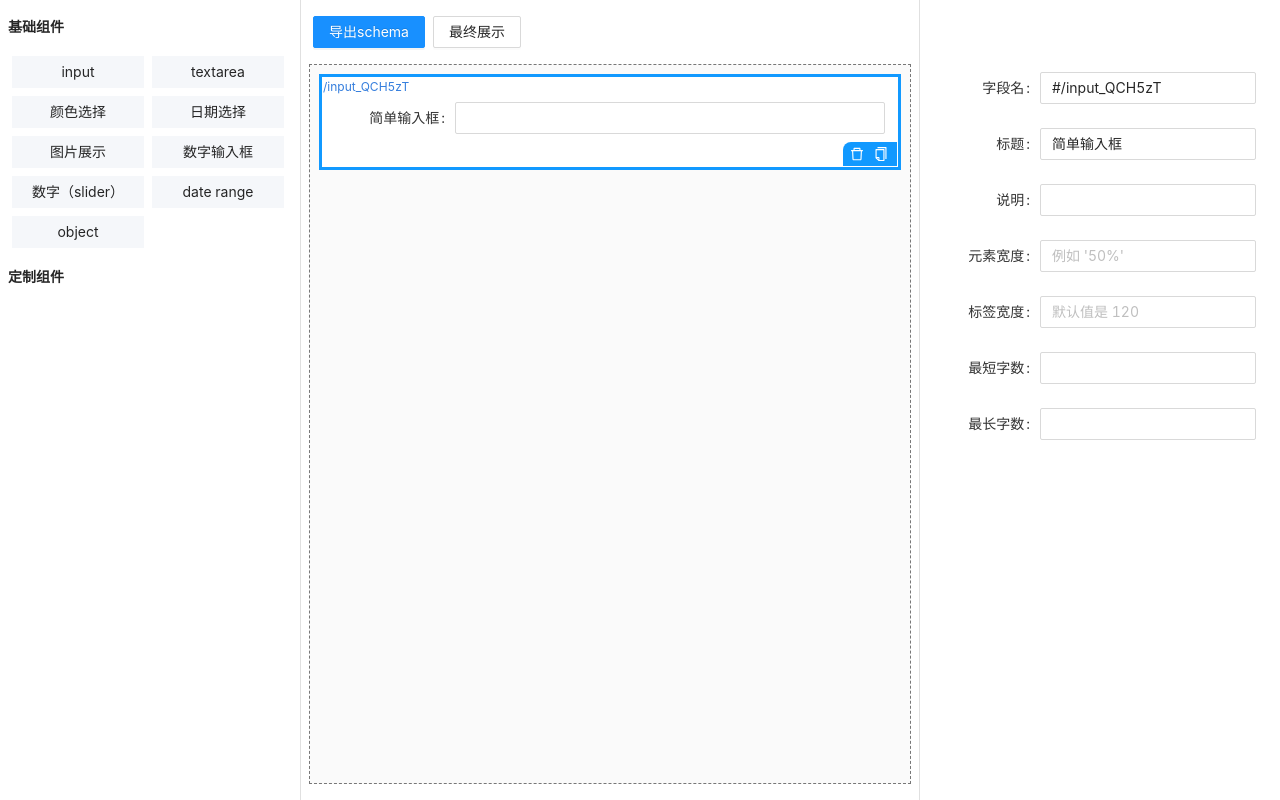
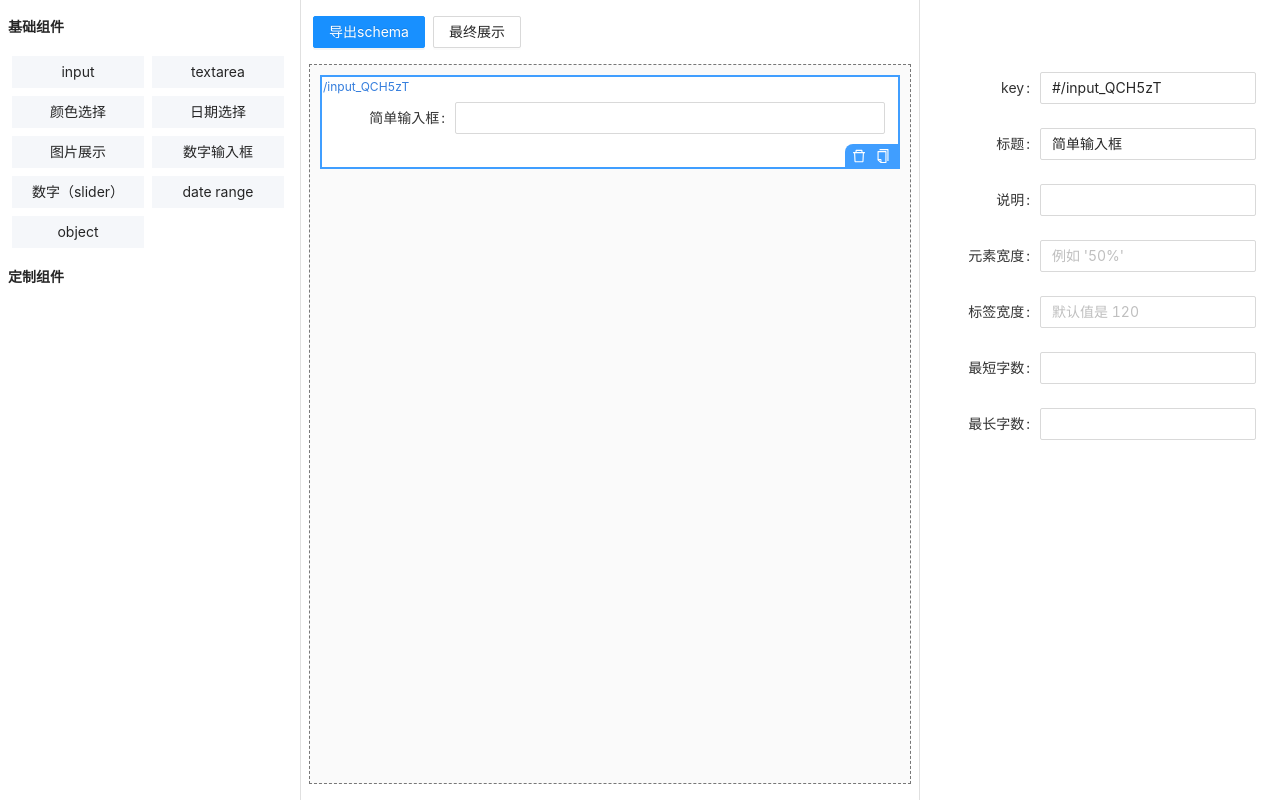
Before and after one commit to w86wh2/schema-generator, a React (Create React App) app: page / in a window 1280 px wide. Both pictures are taken after a click on the element "input". Built offline with nearby package versions, Linux system fonts and the light colour scheme; the HTML template or start-up script is replaced by a standard one.

Commit message:
some visual

```diff
--- a/src/FR/Wrapper.js
+++ b/src/FR/Wrapper.js
@@ -97,7 +97,7 @@ export default function Wrapper({ $id, item, inside = false, children }) {
   if (isSelected) {
     overwriteStyle = {
       ...overwriteStyle,
-      outline: '3px solid #19f',
+      outline: '2px solid #409eff',
       borderColor: '#fff',
     };
   }
@@ -123,12 +123,12 @@ export default function Wrapper({ $id, item, inside = false, children }) {
           style={{
             position: 'absolute',
             zIndex: 20,
-            bottom: 0,
-            right: 0,
+            bottom: -2,
+            right: -2,
             height: 24,
             width: 54,
             borderTopLeftRadius: 8,
-            background: '#19f',
+            background: '#409eff',
             display: 'flex',
             justifyContent: 'center',
             alignItems: 'center',
--- a/src/FR/index.js
+++ b/src/FR/index.js
@@ -94,7 +94,7 @@ const FR = ({ id = '#', preview = false }) => {
         <RenderField {...fieldProps} />
         {schema.type === 'object' && (
           <Wrapper $id={id} item={item} inside>
-            {childrenElement}
+            {childrenElement || <div className="h2" />}
           </Wrapper>
         )}
       </div>
--- a/src/Left/elementList.js
+++ b/src/Left/elementList.js
@@ -1,7 +1,7 @@
 // 只需写配置，方便可扩展
 const commonSettings = {
   $id: {
-    title: '字段名',
+    title: 'key',
     type: 'string',
   },
   title: {
```
